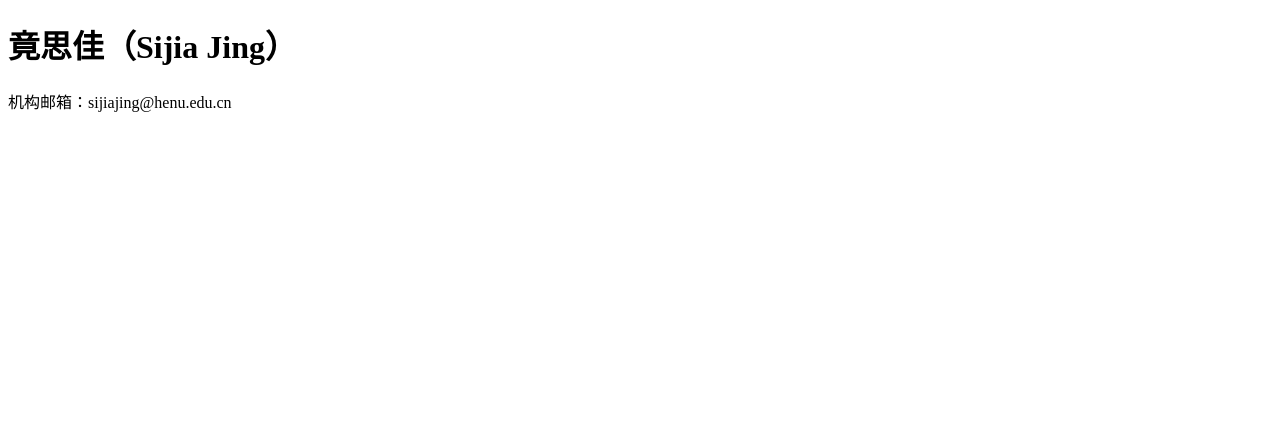
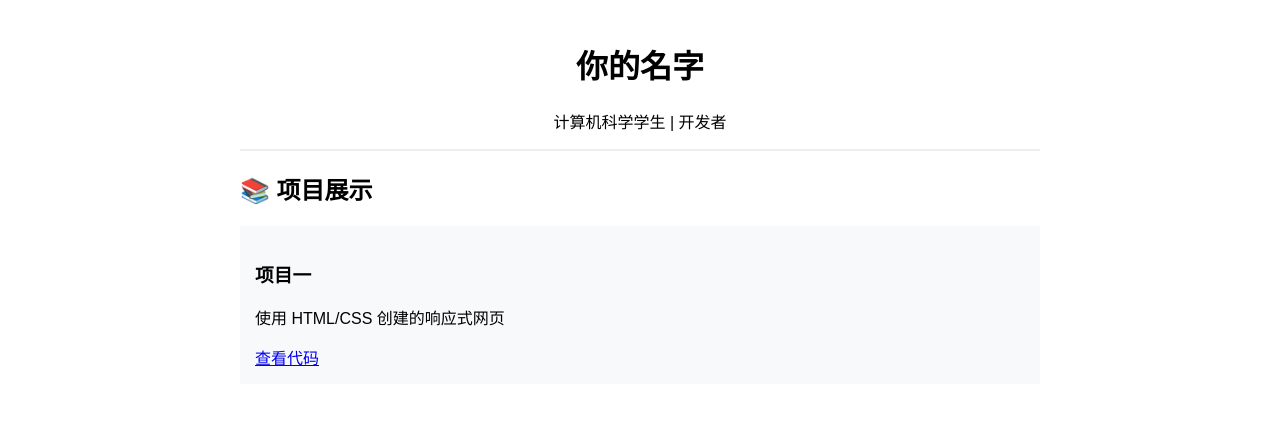
Before and after one commit to jsj2024/jsj.github.io, a plain HTML site: page index.html in a window 1280 px wide. Drawn offline with Linux system fonts and the light colour scheme.

Commit message:
Update index.html

```diff
--- a/index.html
+++ b/index.html
@@ -1,10 +1,25 @@
 <!DOCTYPE html>
 <html>
 <head>
-    <title>竟思佳的个人主页</title>
+    <meta charset="UTF-8">
+    <title>你的名字 - 个人主页</title>
+    <style>
+        body { font-family: Arial; max-width: 800px; margin: 0 auto; padding: 20px; }
+        .header { text-align: center; border-bottom: 2px solid #eee; }
+        .project { margin: 20px 0; padding: 15px; background: #f8f9fa; }
+    </style>
 </head>
 <body>
-    <h1>竟思佳（Sijia Jing）</h1>
-    <p>机构邮箱：sijiajing@henu.edu.cn</p>
+    <div class="header">
+        <h1>你的名字</h1>
+        <p>计算机科学学生 | 开发者</p>
+    </div>
+
+    <h2>📚 项目展示</h2>
+    <div class="project">
+        <h3>项目一</h3>
+        <p>使用 HTML/CSS 创建的响应式网页</p>
+        <a href="#">查看代码</a>
+    </div>
 </body>
 </html>
```
